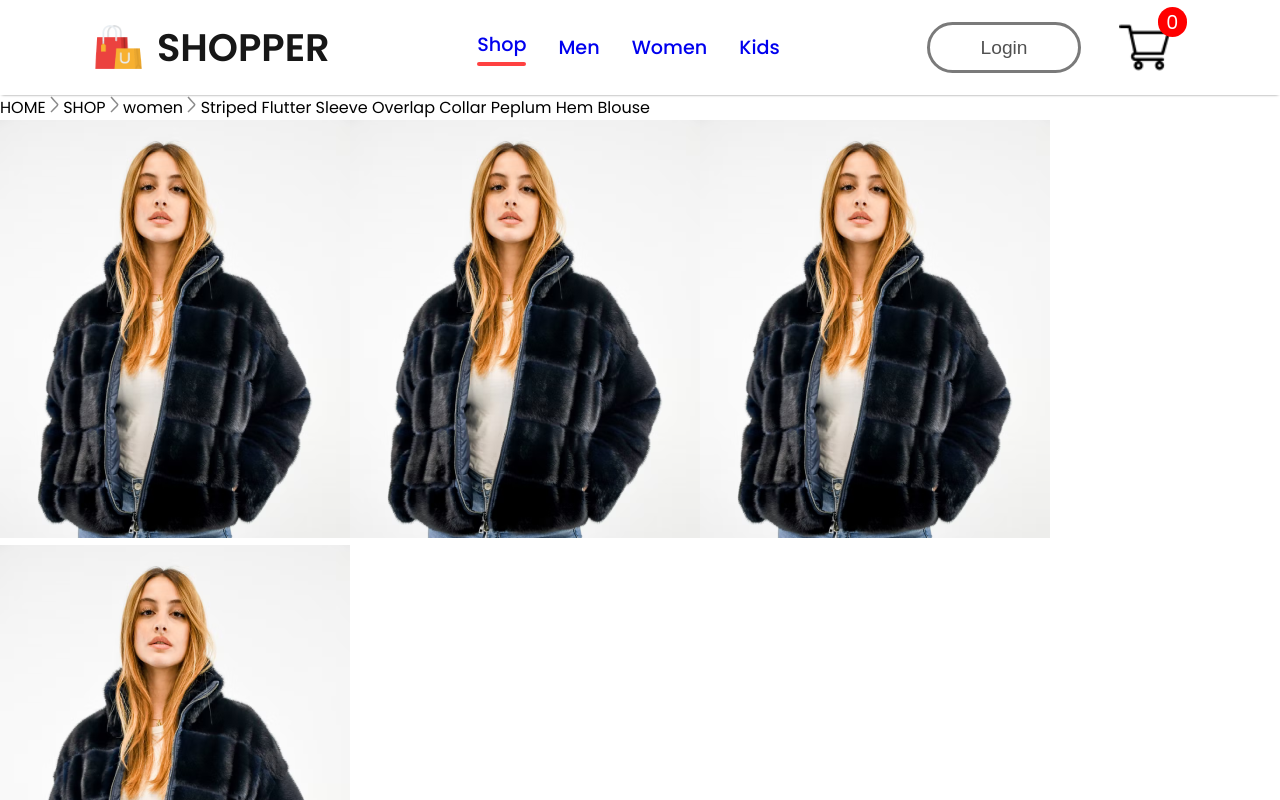
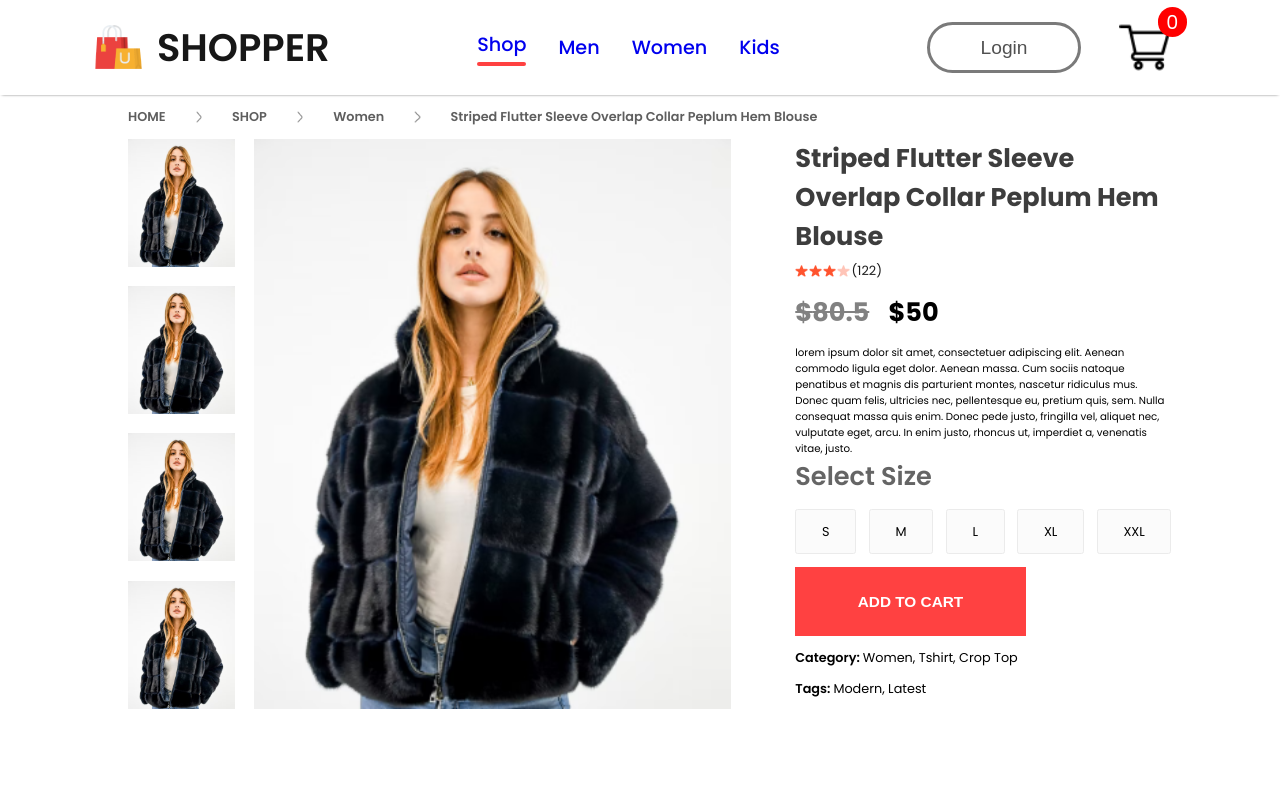
Before and after one commit to 75tyle/frontend, a React (Create React App) app: page /product/1 in a window 1280 px wide. Shown: the top 800 px of the page. Built offline with nearby package versions, Linux system fonts and the light colour scheme.

Commit message:
added style to product display

```diff
--- a/src/Components/Breadcrums/Breadcrum.css
+++ b/src/Components/Breadcrums/Breadcrum.css
@@ -0,0 +1,14 @@
+.breadcrum{
+    display: flex;
+    align-items: center;
+    gap: 30px;
+    color: #5e5e5e;
+    font-size: 1vw;
+    font-weight: 600;
+    margin: 1vw 10vw;
+    text-transform: capitalize;
+}
+
+.breadcrum img{
+    width: 0.5vw;
+}
--- a/src/Components/ProductDisplay.jsx/ProductDisplay.css
+++ b/src/Components/ProductDisplay.jsx/ProductDisplay.css
@@ -0,0 +1,115 @@
+.productdisplay{
+    display: flex;
+    margin: 0px 10vw;
+}
+
+.productdisplay-left{
+    display: flex;
+    gap: 1.5vw;
+}
+
+.display-img-list{
+    display: flex;
+    flex-direction: column;
+    gap: 1.5vw;
+}
+
+.display-img-list img{
+    height: 10vw;
+
+}
+
+.productdiplay-main-img{
+    /* width: 56vw; */
+    height: 44.5vw;
+}
+
+.productdisplay-right{
+    margin: 0px 5vw;
+    display: flex;
+    flex-direction: column;
+}
+
+.productdisplay-right h1{
+    color: #3d3d3d;
+    font-size: 2vw;
+    font-weight: 700;
+}
+
+.productdispaly-right-star{
+    display: flex;
+    align-items: center;
+    margin-top: 0.5vw;
+    gap: 0.1vw;
+    color: #1c1c1c;
+    font-size: 1vw;
+}
+
+.productdispaly-right-star img{
+    width: 1vw;
+}
+
+.productdisplay-right-prices{
+    display: flex;
+    margin: 1vw 0px;
+    gap: 1.5vw;
+    font-size: 2vw;
+    font-weight: 700;
+}
+
+.productdisplay-right-price-old{
+    color: #818181;
+    text-decoration: line-through;
+}
+
+.productdisplay-right-price-new{
+    color: black;
+}
+
+.productdisplay-right-size h1{
+    /* margin-top: 4vw; */
+    color: #656565;
+    font-size: 2vw;
+    font-weight: 600;
+}
+
+.productdisplay-right-sizes{
+    display: flex;
+    margin: 1vw 0px;
+    gap: 1vw;
+}
+
+.productdisplay-right-sizes div{
+    padding: 1vw 2vw;
+    font-size: 1vw;
+    background: #fbfbfb;
+    border: 0.1vw solid #ebebeb;
+    border-radius: 0.2vw;
+    cursor: pointer;
+}
+
+.productdisplay-right button{
+    padding: 2vw 4vw;
+    width: 18vw;
+    font-size: 1.2vw;
+    font-weight: 600;
+    color: white;
+    background: #ff4141;
+    /* margin-bottom: 3vw; */
+    border: none;
+    outline: none;
+    cursor: pointer;
+}
+
+.productdisplay-right-category{
+    margin-top: 1vw;
+    font-size: 1vw;
+}
+
+.productdisplay-right-category span{
+    font-weight: 600;
+}
+
+.productdisplay-right-description{
+    font-size: 0.8vw;
+}
--- a/src/Components/ProductDisplay.jsx/ProductDisplay.jsx
+++ b/src/Components/ProductDisplay.jsx/ProductDisplay.jsx
@@ -40,7 +40,7 @@ const ProductDisplay = (props) => {
         </div>
         <div className="productdisplay-right-size">
             <h1>Select Size</h1>
-            <div className="productdisplay-right-size">
+            <div className="productdisplay-right-sizes">
                 <div>S</div>
                 <div>M</div>
                 <div>L</div>
@@ -49,8 +49,8 @@ const ProductDisplay = (props) => {
             </div>
         </div>
         <button>ADD TO CART</button>
-        <p className='productdisplay-right-category'><span>Category :</span>Women, Tshirt, Crop Top</p>
-        <p className='productdisplay-right-category'><span>Tags :</span>Modern, Latest</p>
+        <p className='productdisplay-right-category'><span>Category: </span>Women, Tshirt, Crop Top</p>
+        <p className='productdisplay-right-category'><span>Tags: </span>Modern, Latest</p>
       </div>
     </div>
   )
```
